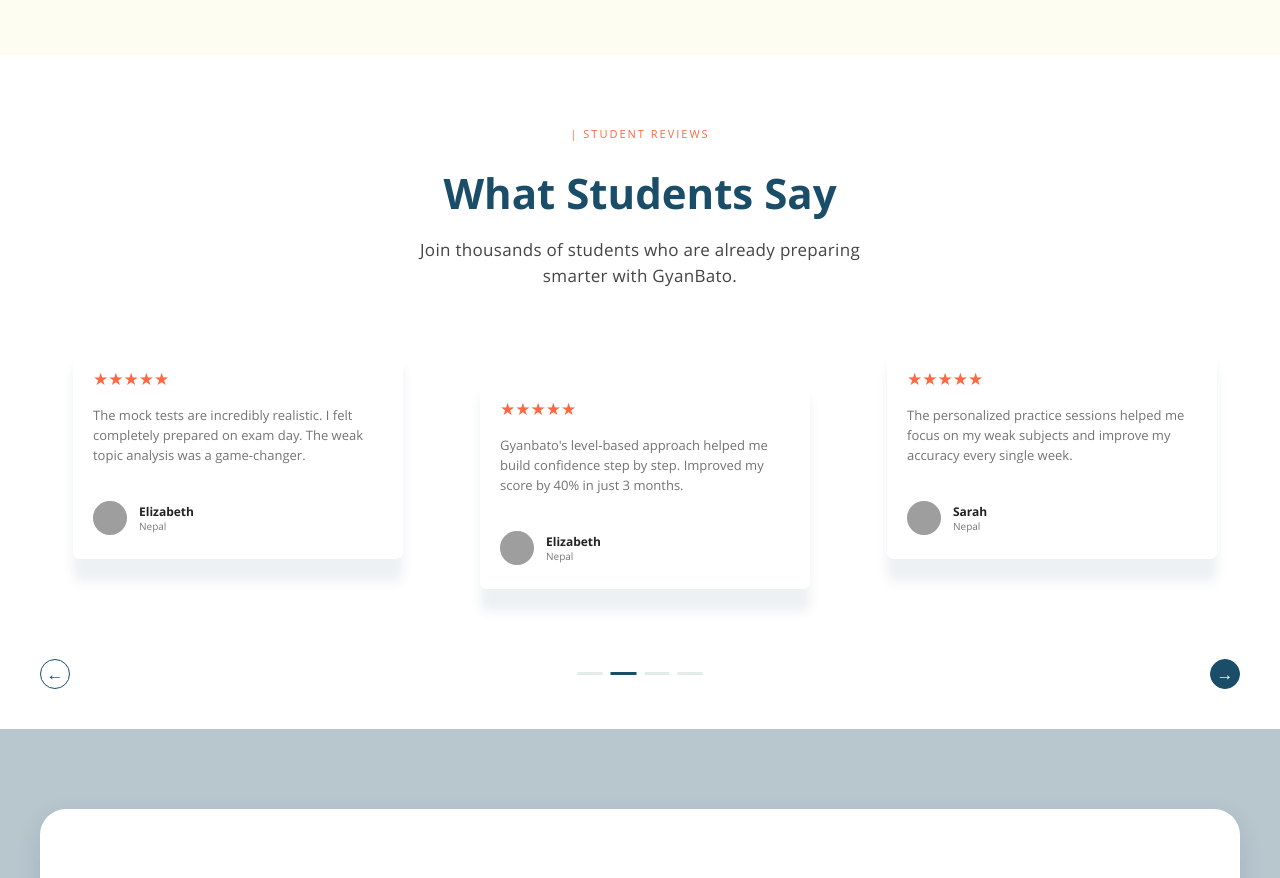
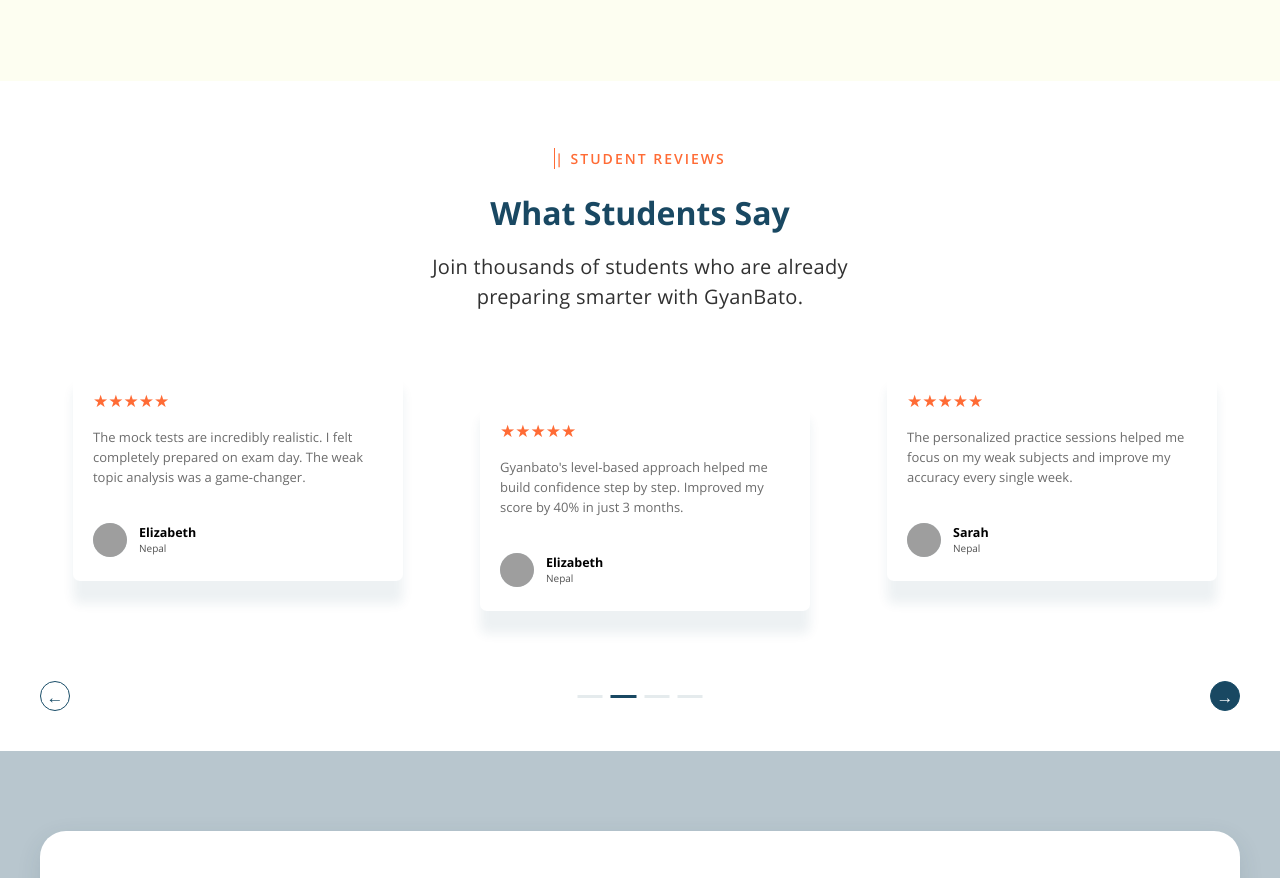
Before and after one commit to YamaSD/GyanBato, a plain HTML site: page index.html in a window 1280 px wide. Shown: the part 3880-4758 px from the top of the page. Drawn offline with nearby package versions, Linux system fonts and the light colour scheme; grey boxes are pictures that could not be loaded; a web font is replaced by a local one.

```diff
--- a/index.html
+++ b/index.html
@@ -823,7 +823,7 @@
 
             <!-- Header -->
             <div class="exam-header">
-                <span class="exam-eyebrow">EXAMS WE COVER</span>
+                <span class="section-label">EXAMS WE COVER</span>
 
                 <h2 class="exam-title">
                     Wide Range Of Exam Coverage
@@ -1012,7 +1012,7 @@
         <div class="faq-container">
 
             <div class="faq-header">
-                <div class="faq-label">| FAQ</div>
+                <div class="section-label">| FAQ</div>
 
                 <h2 class="faq-title">
                     Frequently Asked Questions
@@ -1147,7 +1147,7 @@
             <!-- Header -->
             <div class="testimonials-header">
 
-                <div class="testimonials-label">
+                <div class="section-label">
                     | STUDENT REVIEWS
                 </div>
 
--- a/style.css
+++ b/style.css
@@ -3766,18 +3766,19 @@
   margin-bottom: 48px;
 }
 
-.testimonials-label {
+.section-label {
   display: inline-block;
-  color: #ff6842;
-  font-size: 11px;
-  font-weight: 500;
+  color: #FF6B35;
+  font-size: 14px;
+  font-weight: 600;
   letter-spacing: 2px;
   margin-bottom: 26px;
+  border-left: 1px solid #FF6B35;
 }
 
 .testimonials-title {
-  color: #194d68;
-  font-size: clamp(30px, 4vw, 42px);
+  color: #194862;
+  font-size: 32px;
   line-height: 1.15;
   font-weight: 700;
   margin-bottom: 20px;
@@ -3786,9 +3787,9 @@
 .testimonials-subtitle {
   max-width: 480px;
   margin: 0 auto;
-  color: #444;
-  font-size: 17px;
-  line-height: 1.55;
+  color: #313131;
+  font-size: 20px;
+  line-height: 30px;
   letter-spacing: 0.3px;
 }
 
@@ -3853,7 +3854,7 @@
   display: flex;
   gap: 2px;
   margin-bottom: 18px;
-  color: #ff6842;
+  color: #FF6B35;
   font-size: 17px;
   line-height: 1;
 }
@@ -3864,7 +3865,7 @@
     ========================================= */
 
 .testimonials-text {
-  color: #737373;
+  color: #6C6C6C;
   font-size: 13px;
   line-height: 1.55;
   min-height: 76px;
@@ -3898,14 +3899,14 @@
 }
 
 .testimonials-name {
-  color: #222;
-  font-size: 12px;
+  color: #000000;
+  font-size: 12.5px;
   line-height: 1;
   font-weight: 700;
 }
 
 .testimonials-location {
-  color: #777;
+  color: #505050;
   font-size: 10px;
   line-height: 1;
 }
@@ -3947,13 +3948,13 @@
 }
 
 .testimonials-arrow:hover {
-  background: #194d68;
+  background: #194862;
   color: #ffffff;
   transform: scale(1.05);
 }
 
 .testimonials-arrow-next {
-  background: #194d68;
+  background: #194862;
   color: #ffffff;
 }
 
@@ -3992,7 +3993,7 @@
 
 .testimonials-dot.is-active {
   width: 26px;
-  background: #194d68;
+  background: #194862;
 }
 
 
```
Also changed, not shown: assets/exam_media/categories.svg (added), assets/exam_media/covered.svg (added).
